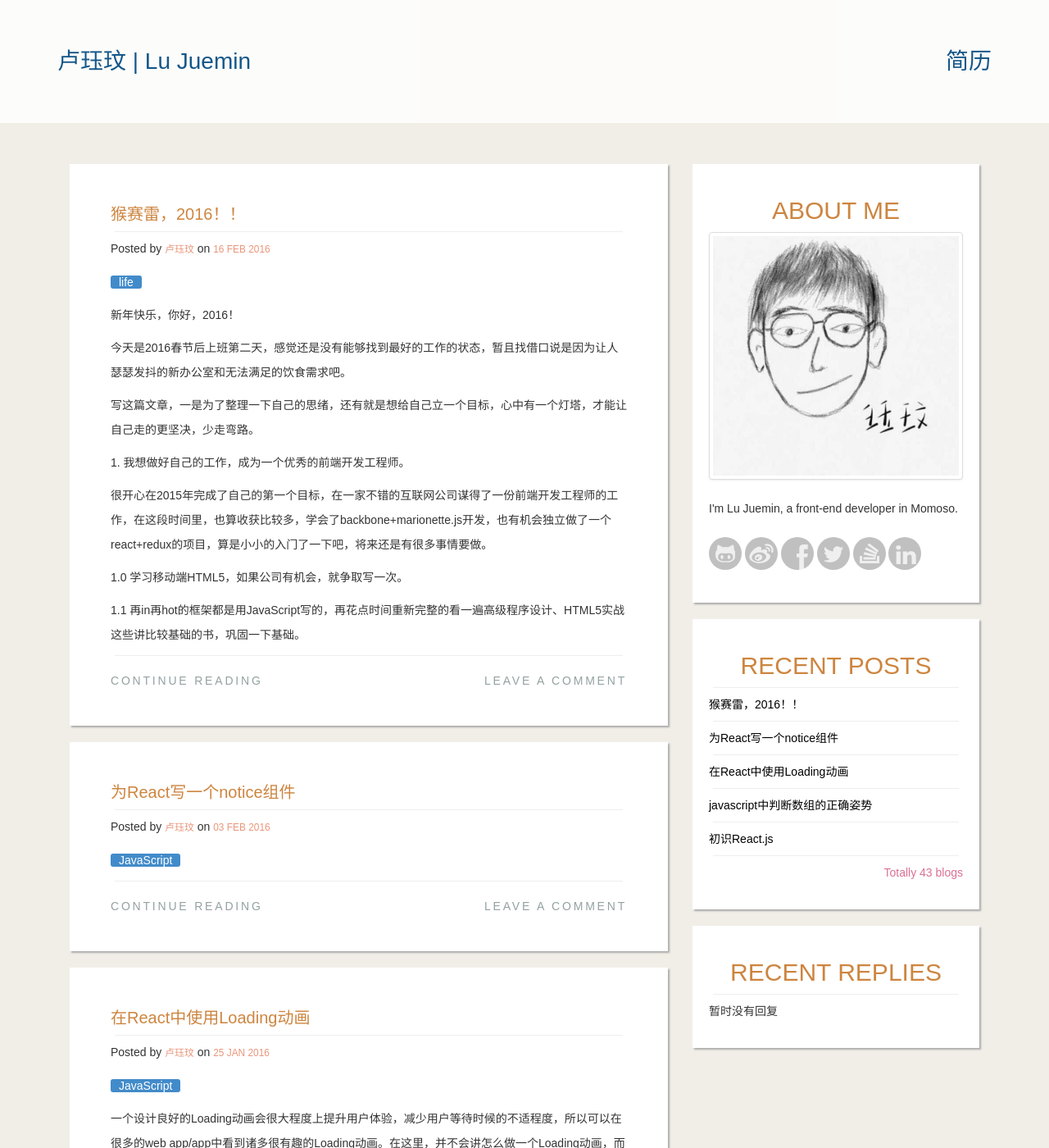
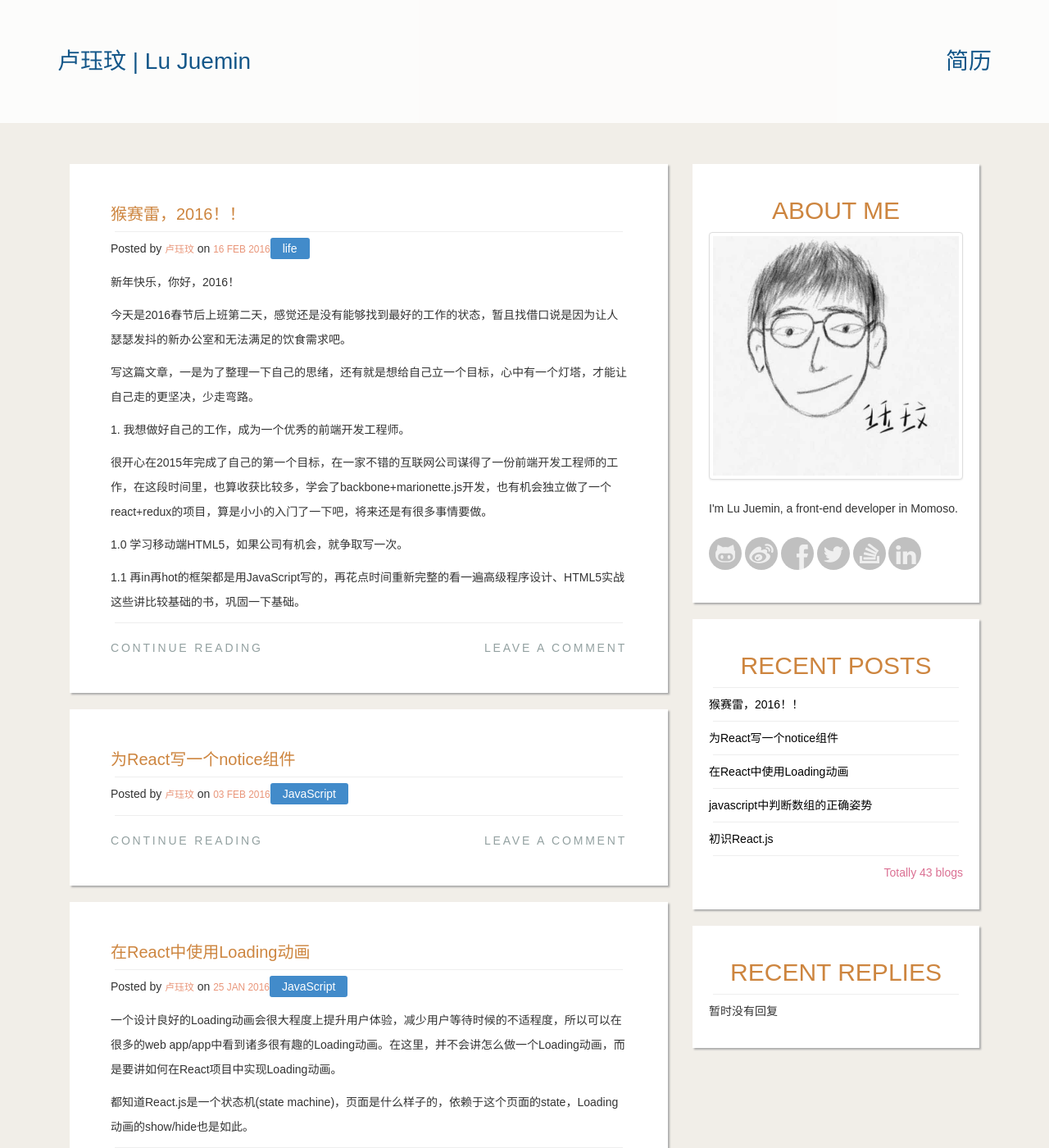
Before and after one commit to juemin90/juemin90.github.io, a Jekyll site: the page built from index.html, in a window 1280 px wide and 1400 px high. Shown: the whole window at 82% size. Built offline with Jekyll 4.4.1, drawn with Linux system fonts in a browser that asks for light colours; nearby versions of some CDN libraries; the list of posts is cut into pages by our own code; comment, search, counter and statistics services are not loaded.

Commit message:
fix: style

```diff
--- a/css/public.css
+++ b/css/public.css
@@ -135,18 +135,16 @@ article.holder {
     padding:30px 50px;
 }
 article.holder .post-label {
-	display: inline;
 	background-color: #428BCA;
-	padding: 0 10px;
+	padding: 5px 15px;
   text-align: right;
   border-radius: 3px;
   color: white;
 }
 
 #innerContent .post-label {
-	display: inline;
 	background-color: #428BCA;
-	padding: 0 10px;
+	padding: 5px 15px;
   text-align: right;
   border-radius: 3px;
   color: white;
--- a/index.html
+++ b/index.html
@@ -40,7 +40,7 @@ title: 卢珏玟的博客
                         <h1>{{ post.title }}</h1>
                     </a>
                     <hr>
-                    <p>Posted by <small>卢珏玟</small> on <small>{{ post.date | date_to_string }}</small><div class="post-label">{{ post.theme }}</div></p>
+                    <p>Posted by <small>卢珏玟</small> on <small>{{ post.date | date_to_string }}</small><span class="post-label">{{ post.theme }}</span></p>
                 </div>
                 <div class="content">
                     {% if post.content contains "<!-- more -->" %}
```
